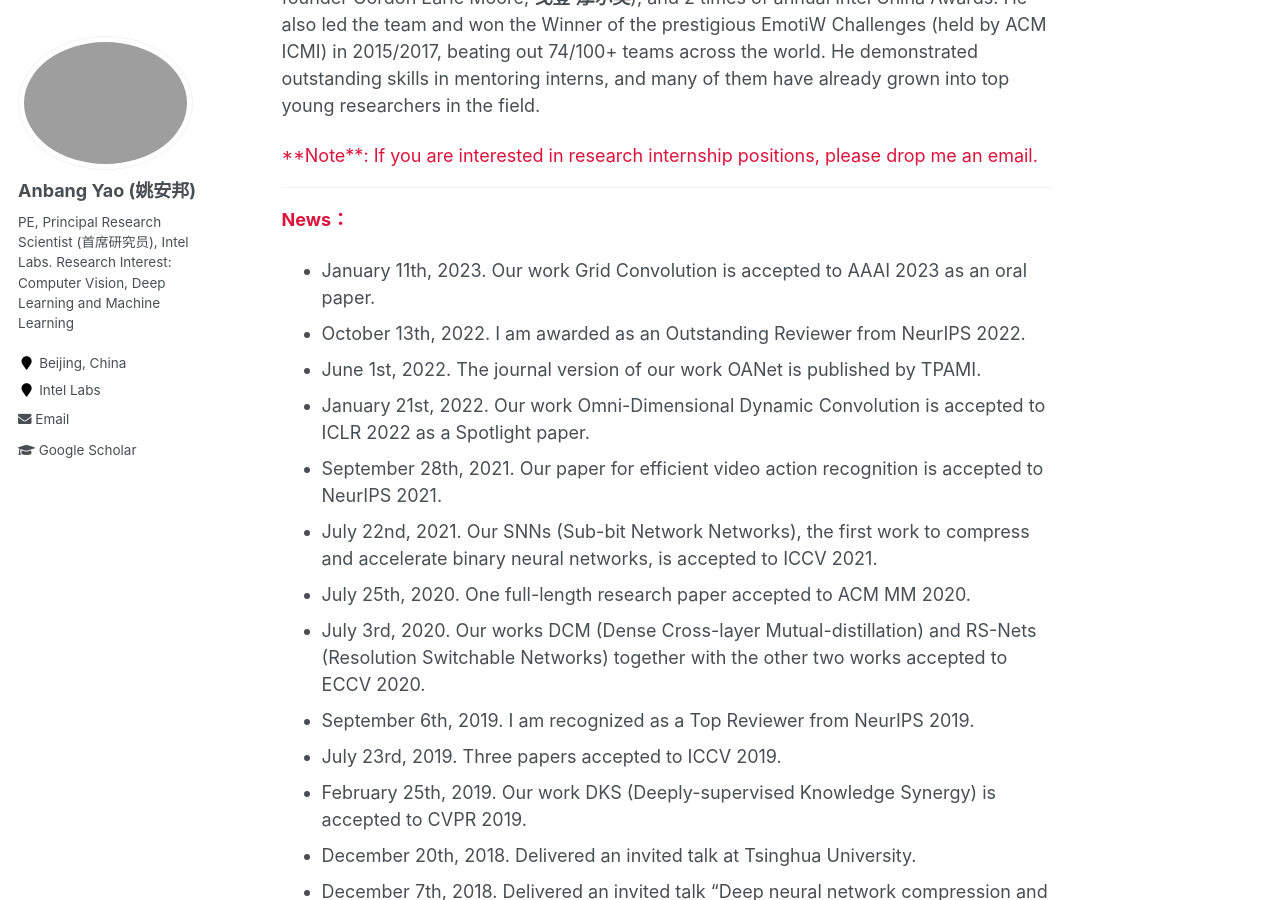
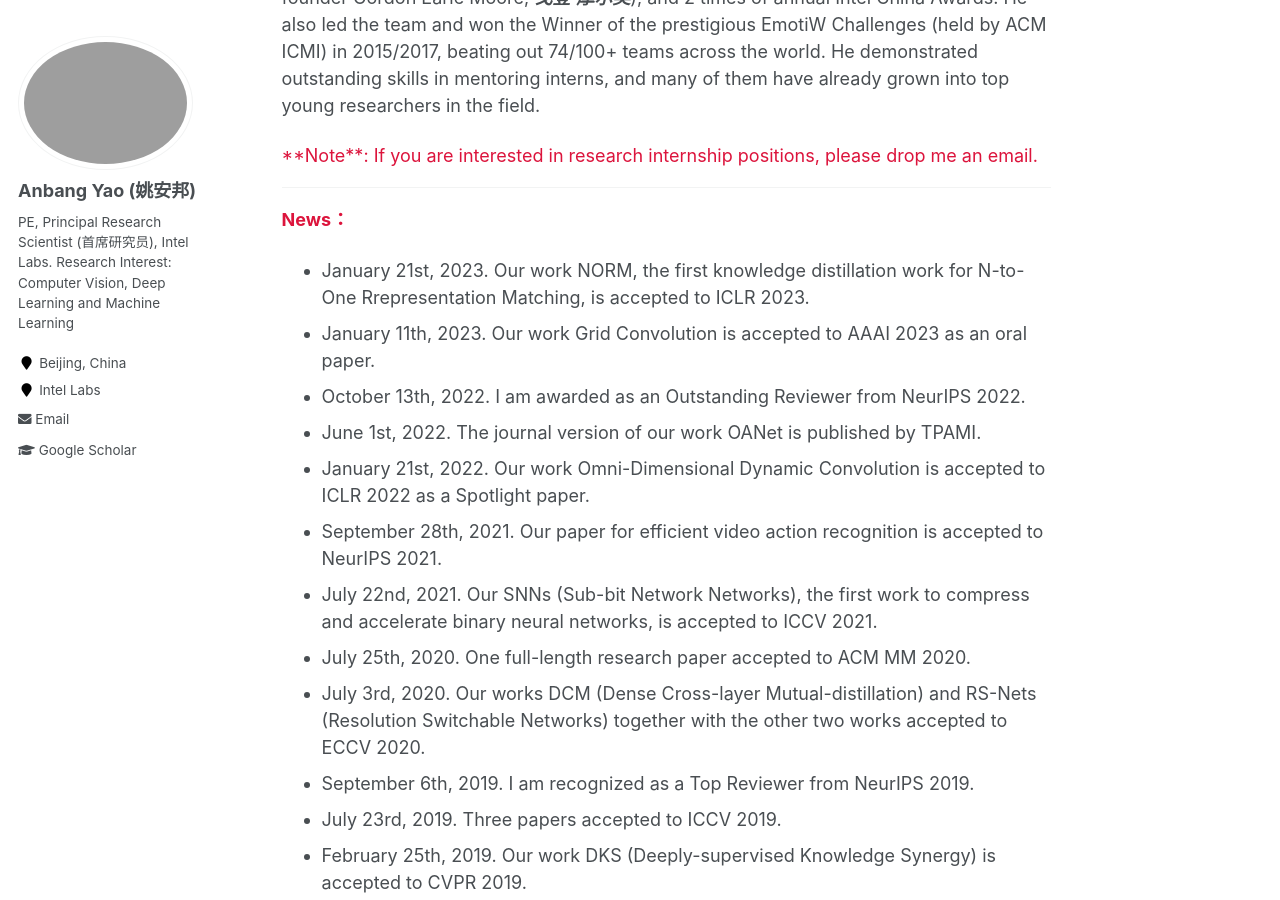
Before and after one commit to YaoAnbang/YaoAnbang.github.io, a Jekyll site: the page built from _pages/about.md, in a window 1280 px wide and 900 px high, scrolled down 556 px. Built offline with Jekyll 4.4.1, drawn with Linux system fonts in a browser that asks for light colours.

Commit message:
Update about.md

```diff
--- a/_pages/about.md
+++ b/_pages/about.md
@@ -17,6 +17,7 @@ Anbang Yao is currently a PE (Principal Engineer)/Principal Research Scientist a
 ---
 **<font color="Crimson">News：</font>**
 
++ January 21st, 2023. Our work NORM, the first knowledge distillation work for N-to-One Rrepresentation Matching, is accepted to ICLR 2023.
 + January 11th, 2023. Our work Grid Convolution is accepted to AAAI 2023 as an oral paper.
 <!--+ November 19th, 2022. Our work Grid Convolution is accepted to AAAI 2023 as an oral paper.-->
 + October 13th, 2022. I am awarded as an Outstanding Reviewer from NeurIPS 2022.
```
